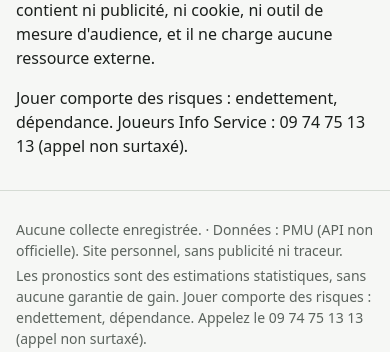
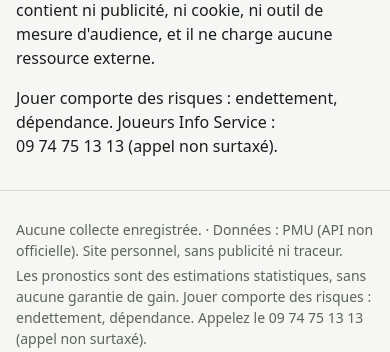
Before and after one commit to jgrewis/hippique, a Python web app: template site_builder/templates/methodology.html in a window 390 px wide. Shown: the part 2318-2670 px from the top of the page. Run offline with Jinja, Linux system fonts and the light colour scheme; the template is opened without the code that fills it, so the values that code supplies are empty.

Commit message:
Revue design et script de données exécutable
Système de design (échelle d'espacements et de tailles, états interactifs,
contraste), mise en page mobile, élément distinctif (lice, tapis de selle).
Corrige le bit exécutable de scripts/*.sh qui faisait échouer le workflow.

Co-Authored-By: Claude Opus 5.5 <noreply@anthropic.com>

```diff
--- a/site_builder/static/css/style.css
+++ b/site_builder/static/css/style.css
@@ -149,6 +149,7 @@ small { color: var(--muted); font-weight: normal; }
 .note { color: var(--muted); }
 .muted { color: var(--muted); }
 .nowrap { white-space: nowrap; }
+.actions { display: flex; flex-wrap: wrap; gap: var(--space-2); }
 .empty { padding: var(--space-4); background: var(--surface); border: 1px dashed var(--border-strong); border-radius: var(--radius); color: var(--muted); }
 .card { background: var(--surface); border: 1px solid var(--border); border-radius: var(--radius); box-shadow: var(--shadow); padding: var(--space-3); margin: var(--space-3) 0; }
 .card h2 { margin-top: 0; }
--- a/site_builder/templates/base.html
+++ b/site_builder/templates/base.html
@@ -44,7 +44,7 @@
         · Données : PMU (API non officielle). Site personnel, sans publicité ni traceur.
       </p>
       <p class="responsible">Les pronostics sont des estimations statistiques, sans aucune garantie de gain.
-        Jouer comporte des risques : endettement, dépendance. Appelez le 09 74 75 13 13 (appel non surtaxé).</p>
+        Jouer comporte des risques : endettement, dépendance. Appelez le <span class="nowrap">09 74 75 13 13</span> (appel non surtaxé).</p>
     </div>
   </footer>
   {% block scripts %}{% endblock %}
--- a/site_builder/templates/methodology.html
+++ b/site_builder/templates/methodology.html
@@ -58,6 +58,6 @@
   <p>Ce site est personnel et non commercial. L'API PMU n'est pas officiellement ouverte et le scraping de secours reste
     une zone grise juridique. La collecte se limite donc au strict nécessaire et espace ses requêtes. Ce site ne contient
     ni publicité, ni cookie, ni outil de mesure d'audience, et il ne charge aucune ressource externe.</p>
-  <p>Jouer comporte des risques : endettement, dépendance. Joueurs Info Service : 09 74 75 13 13 (appel non surtaxé).</p>
+  <p>Jouer comporte des risques : endettement, dépendance. Joueurs Info Service : <span class="nowrap">09 74 75 13 13</span> (appel non surtaxé).</p>
 </section>
 {% endblock %}
--- a/site_builder/templates/not_found.html
+++ b/site_builder/templates/not_found.html
@@ -3,5 +3,5 @@
 {% block content %}
 <h1>Page introuvable</h1>
 <p>Cette page n'existe pas, ou la date demandée n'a pas été collectée.</p>
-<p><a class="button" href="{{ root }}index.html">Programme du jour</a> <a class="button button-ghost" href="{{ root }}archives.html">Archives</a></p>
+<p class="actions"><a class="button" href="{{ root }}index.html">Programme du jour</a> <a class="button button-ghost" href="{{ root }}archives.html">Archives</a></p>
 {% endblock %}
```
